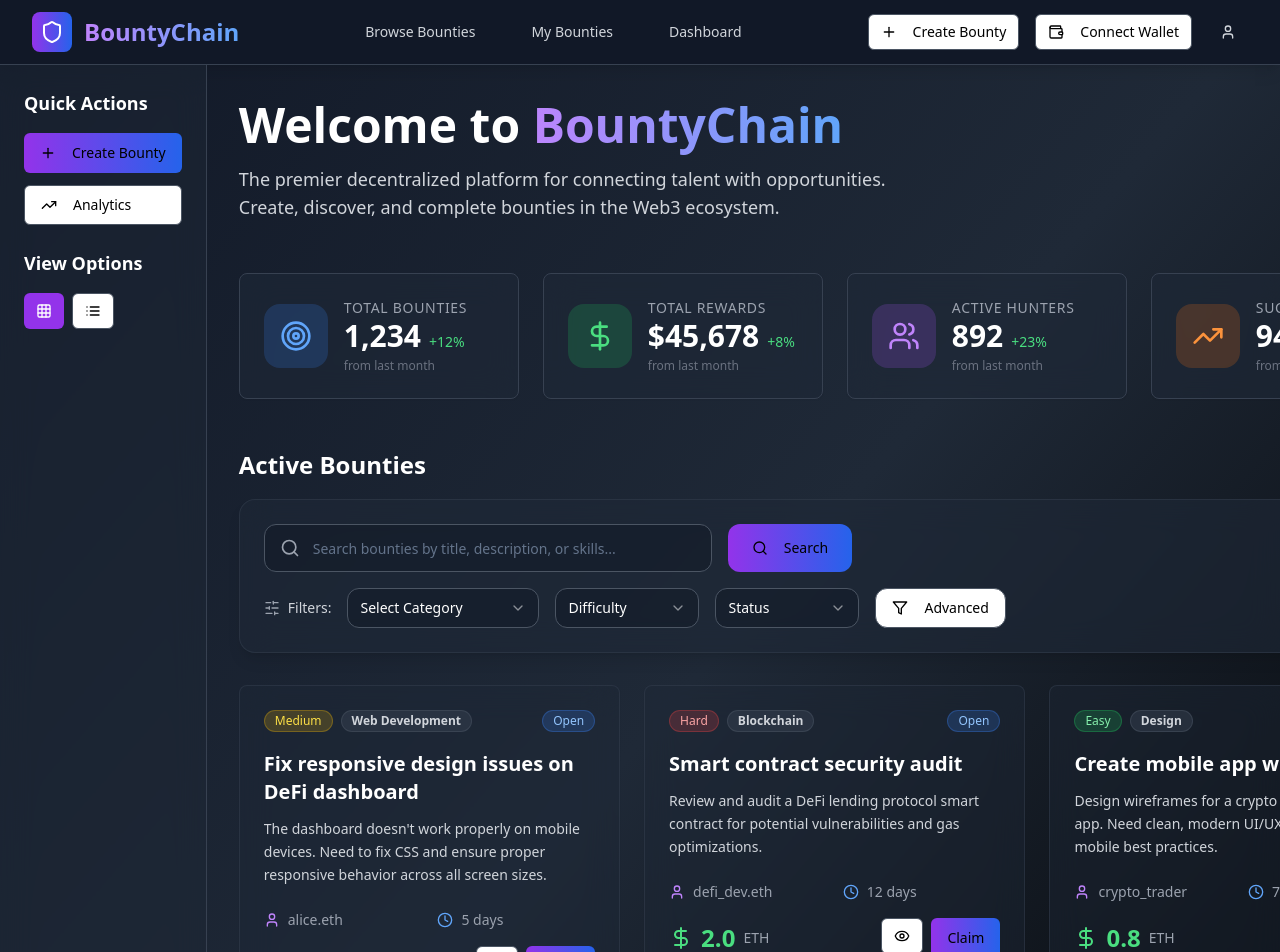
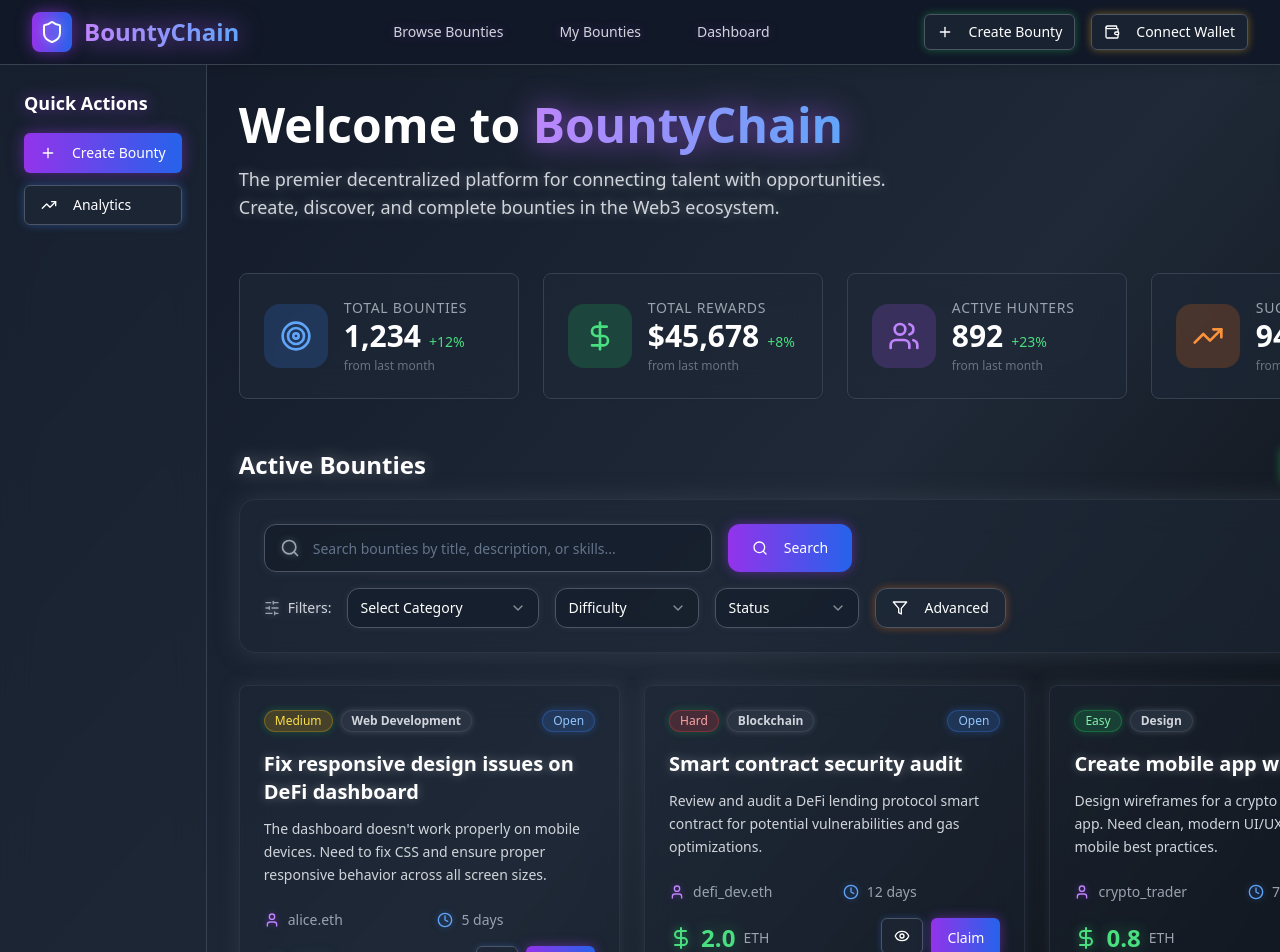
Before and after one commit to 56Samyak/quest-chain-board, a React (Vite) app: page / in a window 1280 px wide. Shown: the top 952 px of the page. Built offline with nearby package versions, Linux system fonts and the light colour scheme.

Commit message:
Refactor UI and Styling
- Removed white shadow effect.
- Removed view option and account icon.
- Applied color shadows to buttons, logo, and website name.
- Consolidated code.

```diff
--- a/src/components/BountyCard.tsx
+++ b/src/components/BountyCard.tsx
@@ -2,7 +2,7 @@
 import { Card, CardContent, CardFooter, CardHeader } from "@/components/ui/card";
 import { Button } from "@/components/ui/button";
 import { Badge } from "@/components/ui/badge";
-import { Clock, DollarSign, User, Star, Eye } from "lucide-react";
+import { Clock, DollarSign, User, Eye } from "lucide-react";
 
 interface BountyCardProps {
   id: string;
@@ -47,25 +47,25 @@ const BountyCard = ({
   };
 
   return (
-    <Card className="group hover:shadow-2xl transition-all duration-500 hover:-translate-y-2 animate-fade-in bg-gray-800/40 backdrop-blur-lg border-gray-700/50 hover:border-purple-500/50 relative overflow-hidden">
+    <Card className="group hover:shadow-2xl transition-all duration-500 hover:-translate-y-2 animate-fade-in bg-gray-800/40 backdrop-blur-lg border-gray-700/50 hover:border-purple-500/50 relative overflow-hidden shadow-[0_0_20px_rgba(75,85,99,0.3)] hover:shadow-[0_0_30px_rgba(147,51,234,0.4)]">
       {/* Gradient Overlay */}
       <div className="absolute inset-0 bg-gradient-to-br from-purple-500/5 to-blue-500/5 opacity-0 group-hover:opacity-100 transition-opacity duration-500" />
 
       <CardHeader className="pb-3 relative z-10">
         <div className="flex justify-between items-start mb-3">
           <div className="flex flex-wrap gap-2">
-            <Badge className={`${getDifficultyColor(difficulty)} border font-medium`}>
+            <Badge className={`${getDifficultyColor(difficulty)} border font-medium shadow-[0_0_8px_rgba(34,197,94,0.3)]`}>
               {difficulty}
             </Badge>
-            <Badge variant="secondary" className="bg-gray-700/50 text-gray-300 border-gray-600/50">
+            <Badge variant="secondary" className="bg-gray-700/50 text-gray-300 border-gray-600/50 shadow-[0_0_6px_rgba(156,163,175,0.3)]">
               {category}
             </Badge>
           </div>
-          <Badge className={`${getStatusColor(status)} border font-medium`}>
+          <Badge className={`${getStatusColor(status)} border font-medium shadow-[0_0_8px_rgba(59,130,246,0.3)]`}>
             {status}
           </Badge>
         </div>
-        <h3 className="text-xl font-bold text-white line-clamp-2 group-hover:text-purple-300 transition-colors">
+        <h3 className="text-xl font-bold text-white line-clamp-2 group-hover:text-purple-300 transition-colors drop-shadow-[0_0_5px_rgba(255,255,255,0.3)]">
           {title}
         </h3>
       </CardHeader>
@@ -75,11 +75,11 @@ const BountyCard = ({
 
         <div className="grid grid-cols-2 gap-4 text-sm">
           <div className="flex items-center space-x-2 text-gray-400">
-            <User className="h-4 w-4 text-purple-400" />
+            <User className="h-4 w-4 text-purple-400 drop-shadow-[0_0_3px_rgba(147,51,234,0.5)]" />
             <span className="truncate">{poster}</span>
           </div>
           <div className="flex items-center space-x-2 text-gray-400">
-            <Clock className="h-4 w-4 text-blue-400" />
+            <Clock className="h-4 w-4 text-blue-400 drop-shadow-[0_0_3px_rgba(59,130,246,0.5)]" />
             <span>{timeLeft}</span>
           </div>
         </div>
@@ -88,8 +88,8 @@ const BountyCard = ({
       <CardFooter className="pt-0 relative z-10">
         <div className="flex justify-between items-center w-full">
           <div className="flex items-center space-x-2">
-            <DollarSign className="h-6 w-6 text-green-400" />
-            <span className="text-2xl font-bold text-green-400">{reward}</span>
+            <DollarSign className="h-6 w-6 text-green-400 drop-shadow-[0_0_5px_rgba(34,197,94,0.6)]" />
+            <span className="text-2xl font-bold text-green-400 drop-shadow-[0_0_8px_rgba(34,197,94,0.4)]">{reward}</span>
             <span className="text-sm text-gray-400 font-medium">{currency}</span>
           </div>
 
@@ -97,12 +97,12 @@ const BountyCard = ({
             <Button
               variant="outline"
               size="sm"
-              className="border-gray-600 text-black hover:bg-gray-700 hover:text-white bg-white"
+              className="border-gray-600 text-white hover:bg-gray-700 hover:text-white bg-gray-800/60 shadow-[0_0_6px_rgba(59,130,246,0.3)]"
             >
               <Eye className="h-4 w-4" />
             </Button>
             <Button
-              className="bg-gradient-to-r from-purple-600 to-blue-600 hover:from-purple-700 hover:to-blue-700 text-black font-medium"
+              className="bg-gradient-to-r from-purple-600 to-blue-600 hover:from-purple-700 hover:to-blue-700 text-white font-medium shadow-[0_0_12px_rgba(147,51,234,0.5)] hover:shadow-[0_0_16px_rgba(147,51,234,0.7)]"
               disabled={status !== "Open"}
             >
               {status === "Open" ? "Claim" : "View"}
--- a/src/components/FilterBar.tsx
+++ b/src/components/FilterBar.tsx
@@ -6,18 +6,18 @@ import { Search, Filter, SlidersHorizontal } from "lucide-react";
 
 const FilterBar = () => {
   return (
-    <div className="bg-gray-800/60 backdrop-blur-lg p-6 rounded-2xl shadow-lg border border-gray-700/50 mb-6">
+    <div className="bg-gray-800/60 backdrop-blur-lg p-6 rounded-2xl shadow-[0_0_25px_rgba(75,85,99,0.4)] border border-gray-700/50 mb-6">
       <div className="flex flex-col space-y-4">
         {/* Search Row */}
         <div className="flex items-center space-x-4">
           <div className="relative flex-1 max-w-md">
-            <Search className="absolute left-4 top-1/2 transform -translate-y-1/2 text-gray-400 h-5 w-5" />
+            <Search className="absolute left-4 top-1/2 transform -translate-y-1/2 text-gray-400 h-5 w-5 drop-shadow-[0_0_3px_rgba(156,163,175,0.5)]" />
             <Input
               placeholder="Search bounties by title, description, or skills..."
-              className="pl-12 h-12 bg-gray-900/50 border-gray-600 text-white placeholder-gray-400 rounded-xl focus:ring-2 focus:ring-purple-500 focus:border-transparent"
+              className="pl-12 h-12 bg-gray-900/50 border-gray-600 text-white placeholder-gray-400 rounded-xl focus:ring-2 focus:ring-purple-500 focus:border-transparent shadow-[0_0_8px_rgba(75,85,99,0.3)]"
             />
           </div>
-          <Button className="h-12 px-6 bg-gradient-to-r from-purple-600 to-blue-600 hover:from-purple-700 hover:to-blue-700 text-black font-medium rounded-xl">
+          <Button className="h-12 px-6 bg-gradient-to-r from-purple-600 to-blue-600 hover:from-purple-700 hover:to-blue-700 text-white font-medium rounded-xl shadow-[0_0_12px_rgba(147,51,234,0.5)] hover:shadow-[0_0_16px_rgba(147,51,234,0.7)]">
             <Search className="h-4 w-4 mr-2" />
             Search
           </Button>
@@ -26,12 +26,12 @@ const FilterBar = () => {
         {/* Filters Row */}
         <div className="flex flex-wrap items-center gap-4">
           <div className="flex items-center space-x-2">
-            <SlidersHorizontal className="h-4 w-4 text-gray-400" />
-            <span className="text-sm font-medium text-gray-300">Filters:</span>
+            <SlidersHorizontal className="h-4 w-4 text-gray-400 drop-shadow-[0_0_3px_rgba(156,163,175,0.5)]" />
+            <span className="text-sm font-medium text-gray-300 drop-shadow-[0_0_3px_rgba(156,163,175,0.3)]">Filters:</span>
           </div>
 
           <Select>
-            <SelectTrigger className="w-48 bg-gray-900/50 border-gray-600 text-white rounded-xl">
+            <SelectTrigger className="w-48 bg-gray-900/50 border-gray-600 text-white rounded-xl shadow-[0_0_6px_rgba(75,85,99,0.3)]">
               <SelectValue placeholder="Select Category" />
             </SelectTrigger>
             <SelectContent className="bg-gray-800 border-gray-600">
@@ -46,7 +46,7 @@ const FilterBar = () => {
           </Select>
 
           <Select>
-            <SelectTrigger className="w-36 bg-gray-900/50 border-gray-600 text-white rounded-xl">
+            <SelectTrigger className="w-36 bg-gray-900/50 border-gray-600 text-white rounded-xl shadow-[0_0_6px_rgba(75,85,99,0.3)]">
               <SelectValue placeholder="Difficulty" />
             </SelectTrigger>
             <SelectContent className="bg-gray-800 border-gray-600">
@@ -58,7 +58,7 @@ const FilterBar = () => {
           </Select>
 
           <Select>
-            <SelectTrigger className="w-36 bg-gray-900/50 border-gray-600 text-white rounded-xl">
+            <SelectTrigger className="w-36 bg-gray-900/50 border-gray-600 text-white rounded-xl shadow-[0_0_6px_rgba(75,85,99,0.3)]">
               <SelectValue placeholder="Status" />
             </SelectTrigger>
             <SelectContent className="bg-gray-800 border-gray-600">
@@ -69,7 +69,11 @@ const FilterBar = () => {
             </SelectContent>
           </Select>
 
-          <Button variant="outline" size="default" className="border-gray-600 text-black hover:bg-gray-700 hover:text-white bg-white rounded-xl">
+          <Button
+            variant="outline"
+            size="default"
+            className="border-gray-600 text-white hover:bg-gray-700 hover:text-white bg-gray-800/60 rounded-xl shadow-[0_0_8px_rgba(249,115,22,0.4)] hover:shadow-[0_0_12px_rgba(249,115,22,0.6)]"
+          >
             <Filter className="h-4 w-4 mr-2" />
             Advanced
           </Button>
--- a/src/components/Header.tsx
+++ b/src/components/Header.tsx
@@ -1,6 +1,6 @@
 
 import { Button } from "@/components/ui/button";
-import { Wallet, Plus, User, Shield } from "lucide-react";
+import { Wallet, Plus, Shield } from "lucide-react";
 
 const Header = () => {
   return (
@@ -9,40 +9,44 @@ const Header = () => {
         <div className="flex justify-between items-center h-16">
           <div className="flex items-center">
             <div className="flex-shrink-0 flex items-center space-x-3">
-              <div className="p-2 bg-gradient-to-r from-purple-600 to-blue-600 rounded-lg">
-                <Shield className="h-6 w-6 text-white" />
+              <div className="p-2 bg-gradient-to-r from-purple-600 to-blue-600 rounded-lg shadow-[0_0_15px_rgba(147,51,234,0.6)]">
+                <Shield className="h-6 w-6 text-white drop-shadow-[0_0_5px_rgba(255,255,255,0.5)]" />
               </div>
-              <h1 className="text-2xl font-bold bg-gradient-to-r from-purple-400 to-blue-400 bg-clip-text text-transparent">
+              <h1 className="text-2xl font-bold bg-gradient-to-r from-purple-400 to-blue-400 bg-clip-text text-transparent drop-shadow-[0_0_12px_rgba(168,85,247,0.8)]">
                 BountyChain
               </h1>
             </div>
           </div>
 
           <nav className="hidden md:flex space-x-8">
-            <a href="#" className="text-gray-300 hover:text-purple-400 px-3 py-2 rounded-md text-sm font-medium transition-colors">
+            <a href="#" className="text-gray-300 hover:text-purple-400 px-3 py-2 rounded-md text-sm font-medium transition-colors drop-shadow-[0_0_5px_rgba(147,51,234,0.3)]">
               Browse Bounties
             </a>
-            <a href="#" className="text-gray-300 hover:text-purple-400 px-3 py-2 rounded-md text-sm font-medium transition-colors">
+            <a href="#" className="text-gray-300 hover:text-purple-400 px-3 py-2 rounded-md text-sm font-medium transition-colors drop-shadow-[0_0_5px_rgba(147,51,234,0.3)]">
               My Bounties
             </a>
-            <a href="#" className="text-gray-300 hover:text-purple-400 px-3 py-2 rounded-md text-sm font-medium transition-colors">
+            <a href="#" className="text-gray-300 hover:text-purple-400 px-3 py-2 rounded-md text-sm font-medium transition-colors drop-shadow-[0_0_5px_rgba(147,51,234,0.3)]">
               Dashboard
             </a>
           </nav>
 
           <div className="flex items-center space-x-4">
-            <Button variant="outline" size="sm" className="flex items-center space-x-2 border-gray-600 text-black hover:bg-gray-800 hover:text-black bg-white">
+            <Button
+              variant="outline"
+              size="sm"
+              className="flex items-center space-x-2 border-gray-600 text-white hover:bg-gray-800 hover:text-white bg-gray-800/60 shadow-[0_0_8px_rgba(34,197,94,0.4)] hover:shadow-[0_0_12px_rgba(34,197,94,0.6)]"
+            >
               <Plus className="h-4 w-4" />
               <span>Create Bounty</span>
             </Button>
 
-            <Button variant="outline" size="sm" className="flex items-center space-x-2 border-gray-600 text-black hover:bg-gray-800 hover:text-black bg-white">
+            <Button
+              variant="outline"
+              size="sm"
+              className="flex items-center space-x-2 border-gray-600 text-white hover:bg-gray-800 hover:text-white bg-gray-800/60 shadow-[0_0_8px_rgba(251,191,36,0.4)] hover:shadow-[0_0_12px_rgba(251,191,36,0.6)]"
+            >
               <Wallet className="h-4 w-4" />
               <span>Connect Wallet</span>
-            </Button>
-
-            <Button variant="ghost" size="sm" className="text-gray-300 hover:bg-gray-800">
-              <User className="h-5 w-5" />
             </Button>
           </div>
         </div>
--- /dev/null
+++ b/src/components/HeroSection.tsx
@@ -0,0 +1,25 @@
+
+const HeroSection = () => {
+  return (
+    <div className="mb-12 text-left">
+      <div className="flex items-center justify-between mb-8">
+        <div>
+          <h1 className="text-5xl font-bold text-white mb-4">
+            Welcome to
+            <span className="bg-gradient-to-r from-purple-400 to-blue-400 bg-clip-text text-transparent drop-shadow-[0_0_15px_rgba(168,85,247,0.7)]"> BountyChain</span>
+          </h1>
+          <p className="text-lg text-gray-300 max-w-2xl drop-shadow-[0_0_5px_rgba(156,163,175,0.5)]">
+            The premier decentralized platform for connecting talent with opportunities. Create, discover, and complete bounties in the Web3 ecosystem.
+          </p>
+        </div>
+        <div className="hidden lg:block">
+          <div className="w-32 h-32 bg-gradient-to-r from-purple-600 to-blue-600 rounded-full flex items-center justify-center shadow-[0_0_25px_rgba(147,51,234,0.6)]">
+            <span className="text-2xl font-bold text-white drop-shadow-[0_0_8px_rgba(255,255,255,0.3)]">BC</span>
+          </div>
+        </div>
+      </div>
+    </div>
+  );
+};
+
+export default HeroSection;
--- /dev/null
+++ b/src/components/Navigation.tsx
@@ -0,0 +1,39 @@
+
+import { Button } from "@/components/ui/button";
+import { Plus, TrendingUp } from "lucide-react";
+
+interface NavigationProps {
+  onCreateBounty: () => void;
+}
+
+const Navigation = ({ onCreateBounty }: NavigationProps) => {
+  return (
+    <aside className="w-64 min-h-screen bg-gray-800/50 backdrop-blur-lg border-r border-gray-700 p-6">
+      <div className="space-y-6">
+        <div>
+          <h3 className="text-lg font-semibold text-white mb-4 drop-shadow-[0_0_8px_rgba(147,51,234,0.6)]">
+            Quick Actions
+          </h3>
+          <div className="space-y-3">
+            <Button
+              className="w-full justify-start bg-gradient-to-r from-purple-600 to-blue-600 hover:from-purple-700 hover:to-blue-700 text-white shadow-[0_0_15px_rgba(147,51,234,0.5)] hover:shadow-[0_0_20px_rgba(147,51,234,0.8)] transition-all duration-300"
+              onClick={onCreateBounty}
+            >
+              <Plus className="h-4 w-4 mr-2" />
+              Create Bounty
+            </Button>
+            <Button
+              variant="outline"
+              className="w-full justify-start border-gray-600 text-white hover:bg-gray-700 hover:text-white bg-gray-800/60 shadow-[0_0_10px_rgba(59,130,246,0.4)] hover:shadow-[0_0_15px_rgba(59,130,246,0.6)] transition-all duration-300"
+            >
+              <TrendingUp className="h-4 w-4 mr-2" />
+              Analytics
+            </Button>
+          </div>
+        </div>
+      </div>
+    </aside>
+  );
+};
+
+export default Navigation;
--- a/src/pages/Index.tsx
+++ b/src/pages/Index.tsx
@@ -5,12 +5,12 @@ import DashboardStats from "@/components/DashboardStats";
 import FilterBar from "@/components/FilterBar";
 import BountyCard from "@/components/BountyCard";
 import CreateBountyForm from "@/components/CreateBountyForm";
+import Navigation from "@/components/Navigation";
+import HeroSection from "@/components/HeroSection";
 import { Button } from "@/components/ui/button";
-import { Plus, Grid, List, TrendingUp } from "lucide-react";
 
 const Index = () => {
   const [showCreateForm, setShowCreateForm] = useState(false);
-  const [viewMode, setViewMode] = useState<'grid' | 'list'>('grid');
 
   // Sample bounty data - in a real app this would come from your smart contract
   const bounties = [
@@ -97,7 +97,7 @@ const Index = () => {
             <Button
               variant="outline"
               onClick={() => setShowCreateForm(false)}
-              className="mb-4 border-purple-500 text-black hover:bg-purple-600 hover:text-white bg-white"
+              className="mb-4 border-purple-500 text-white hover:bg-purple-600 hover:text-white bg-gray-800/60 shadow-[0_0_10px_rgba(147,51,234,0.4)]"
             >
               ← Back to Dashboard
             </Button>
@@ -112,77 +112,11 @@ const Index = () => {
     <div className="min-h-screen bg-gradient-to-br from-gray-900 via-gray-800 to-black">
       <Header />
 
-      {/* Sidebar Navigation */}
       <div className="flex">
-        <aside className="w-64 min-h-screen bg-gray-800/50 backdrop-blur-lg border-r border-gray-700 p-6">
-          <div className="space-y-6">
-            <div>
-              <h3 className="text-lg font-semibold text-white mb-4">Quick Actions</h3>
-              <div className="space-y-3">
-                <Button
-                  className="w-full justify-start bg-gradient-to-r from-purple-600 to-blue-600 hover:from-purple-700 hover:to-blue-700 text-black"
-                  onClick={() => setShowCreateForm(true)}
-                >
-                  <Plus className="h-4 w-4 mr-2" />
-                  Create Bounty
-                </Button>
-                <Button variant="outline" className="w-full justify-start border-gray-600 text-black hover:bg-gray-700 hover:text-white bg-white">
-                  <TrendingUp className="h-4 w-4 mr-2" />
-                  Analytics
-                </Button>
-              </div>
-            </div>
-
-            <div>
-              <h3 className="text-lg font-semibold text-white mb-4">View Options</h3>
-              <div className="flex space-x-2">
-                <Button
-                  variant={viewMode === 'grid' ? 'default' : 'outline'}
-                  size="sm"
-                  onClick={() => setViewMode('grid')}
-                  className={viewMode === 'grid'
-                    ? "bg-purple-600 text-white"
-                    : "border-gray-600 text-black hover:bg-gray-700 hover:text-white bg-white"
-                  }
-                >
-                  <Grid className="h-4 w-4" />
-                </Button>
-                <Button
-                  variant={viewMode === 'list' ? 'default' : 'outline'}
-                  size="sm"
-                  onClick={() => setViewMode('list')}
-                  className={viewMode === 'list'
-                    ? "bg-purple-600 text-white"
-                    : "border-gray-600 text-black hover:bg-gray-700 hover:text-white bg-white"
-                  }
-                >
-                  <List className="h-4 w-4" />
-                </Button>
-              </div>
-            </div>
-          </div>
-        </aside>
+        <Navigation onCreateBounty={() => setShowCreateForm(true)} />
 
         <main className="flex-1 px-8 py-8">
-          {/* Hero Section - Redesigned */}
-          <div className="mb-12 text-left">
-            <div className="flex items-center justify-between mb-8">
-              <div>
-                <h1 className="text-5xl font-bold text-white mb-4">
-                  Welcome to
-                  <span className="bg-gradient-to-r from-purple-400 to-blue-400 bg-clip-text text-transparent"> BountyChain</span>
-                </h1>
-                <p className="text-lg text-gray-300 max-w-2xl">
-                  The premier decentralized platform for connecting talent with opportunities. Create, discover, and complete bounties in the Web3 ecosystem.
-                </p>
-              </div>
-              <div className="hidden lg:block">
-                <div className="w-32 h-32 bg-gradient-to-r from-purple-600 to-blue-600 rounded-full flex items-center justify-center">
-                  <span className="text-2xl font-bold text-white">BC</span>
-                </div>
-              </div>
-            </div>
-          </div>
+          <HeroSection />
 
           {/* Dashboard Stats - Horizontal Layout */}
           <div className="mb-8">
@@ -192,8 +126,12 @@ const Index = () => {
           {/* Filter Section */}
           <div className="mb-8">
             <div className="flex items-center justify-between mb-4">
-              <h2 className="text-2xl font-bold text-white">Active Bounties</h2>
-              <Button variant="outline" size="sm" className="border-gray-600 text-black hover:bg-gray-700 hover:text-white bg-white">
+              <h2 className="text-2xl font-bold text-white drop-shadow-[0_0_8px_rgba(255,255,255,0.3)]">Active Bounties</h2>
+              <Button
+                variant="outline"
+                size="sm"
+                className="border-gray-600 text-white hover:bg-gray-700 hover:text-white bg-gray-800/60 shadow-[0_0_8px_rgba(34,197,94,0.4)] hover:shadow-[0_0_12px_rgba(34,197,94,0.6)]"
+              >
                 View All Categories
               </Button>
             </div>
@@ -202,21 +140,11 @@ const Index = () => {
 
           {/* Bounties Section */}
           <div className="space-y-8">
-            {viewMode === 'grid' ? (
-              <div className="grid grid-cols-1 lg:grid-cols-2 xl:grid-cols-3 gap-6">
-                {bounties.map((bounty) => (
-                  <BountyCard key={bounty.id} {...bounty} />
-                ))}
-              </div>
-            ) : (
-              <div className="space-y-4">
-                {bounties.map((bounty) => (
-                  <div key={bounty.id} className="w-full">
-                    <BountyCard {...bounty} />
-                  </div>
-                ))}
-              </div>
-            )}
+            <div className="grid grid-cols-1 lg:grid-cols-2 xl:grid-cols-3 gap-6">
+              {bounties.map((bounty) => (
+                <BountyCard key={bounty.id} {...bounty} />
+              ))}
+            </div>
           </div>
 
           {/* Load More Section */}
@@ -224,7 +152,7 @@ const Index = () => {
             <Button
               variant="outline"
               size="lg"
-              className="border-purple-500 text-black hover:bg-purple-600 hover:text-white bg-white px-8"
+              className="border-purple-500 text-white hover:bg-purple-600 hover:text-white bg-gray-800/60 px-8 shadow-[0_0_15px_rgba(147,51,234,0.5)] hover:shadow-[0_0_20px_rgba(147,51,234,0.8)]"
             >
               Load More Bounties
             </Button>
```
